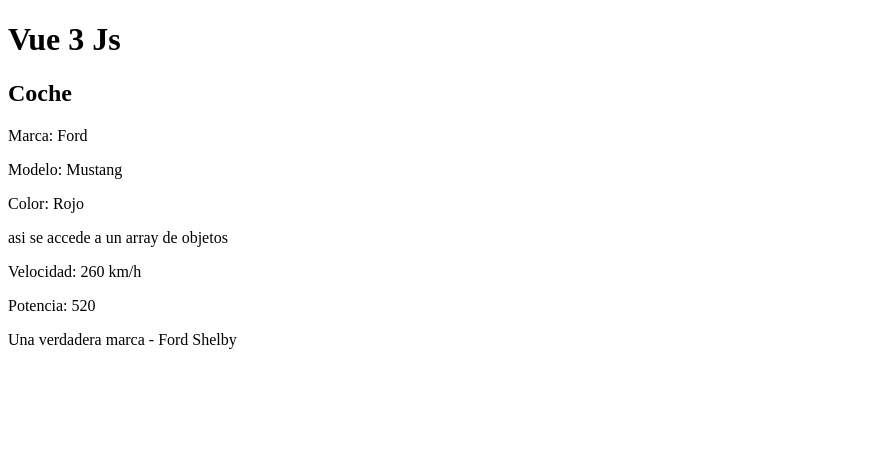
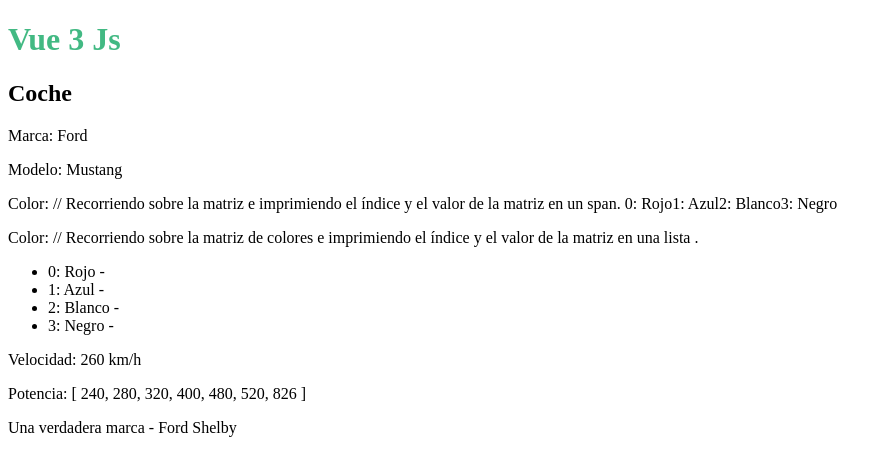
Before and after one commit to danielg2017/Vue3-Started, a Vue app: page / in a window 1280 px wide. Shown: the top 476 px of the page, without its empty margins (0-892 px from the left). Built offline with nearby package versions, Linux system fonts and the light colour scheme.

Commit message:
bucles v-for

```diff
--- a/src/App.vue
+++ b/src/App.vue
@@ -15,4 +15,8 @@
 };
 </script>
 
-<style scoped></style>
+<style scoped>
+h1 {
+    color: #42b983;
+}
+</style>
--- a/src/components/Car.vue
+++ b/src/components/Car.vue
@@ -1,11 +1,26 @@
 <template>
     <div>
         <h2>Coche</h2>
-        <!-- Asi se utiliza la variable con Options API, vue2  y tambien con composition Api, vue3-->
+        <!-- Asi se utiliza la variable -->
+
         <p>Marca: {{ marca }}</p>
         <p>Modelo: {{ modelo }}</p>
-        <p>Color: {{ color[0] }}</p>
-        asi se accede a un array de objetos
+        <p>
+            Color:
+
+            // Recorriendo sobre la matriz e imprimiendo el índice y el valor de la matriz en un span.
+            <span v-for="(color, index) in colors" :key="index">
+                {{ index }}: {{ color }}
+            </span>
+        </p>
+        <p> Color:
+            // Recorriendo sobre la matriz de colores e imprimiendo el índice y el valor de la matriz en una lista .
+            <ul>
+            <li v-for="(color, index) in colors" :key="index">
+                {{ index }}: {{ color }} -
+            </li>
+        </ul></p>
+        <!-- asi se accede a un array de objetos -->
         <p>Velocidad: {{ velocidad }} km/h</p>
         <p>Potencia: {{ caballos }}</p>
         {{ mensaje.title }} - {{ mensaje.text }}
@@ -15,29 +30,12 @@
 
 <script>
 export default {
-    // // Asi se declaran las variables con Options API, vue2
-    // data() {
-    //     return {
-    //         marca: "Ford",
-    //         modelo: "Mustang",
-    //         color: ["Rojo", "Azul", "Blanco", "Negro"], // variable de tipo array
-    //         velocidad: 240,
-    //         caballos: "500",
-    //         mensaje: {
-    //             //variable de tipo objeto
-    //             title: "Una verdadera marca",
-    //             text: "Ford Shelby",
-    //         },
-    //     };
-    // },
-    // // Asi se declaran las variables con Options API, vue2
-
     setup() {
         const marca = "Ford";
         const modelo = "Mustang";
-        const color = ["Rojo", "Azul", "Blanco", "Negro"]; // variable de tipo array
+        const colors = ["Rojo", "Azul", "Blanco", "Negro"]; // variable de tipo array
         const velocidad = "260";
-        const caballos = "520";
+        const caballos = [240, 280, 320, 400, 480, 520, 826];
         const mensaje = {
             //variable de tipo objeto
             title: "Una verdadera marca",
@@ -47,7 +45,7 @@
         return {
             marca,
             modelo,
-            color,
+            colors,
             velocidad,
             caballos,
             mensaje,
```
Also changed, not shown: src/components/Car copy.vue (added, +59 -0 lines), 1 other file (tests, documents, lock files or other folders).
